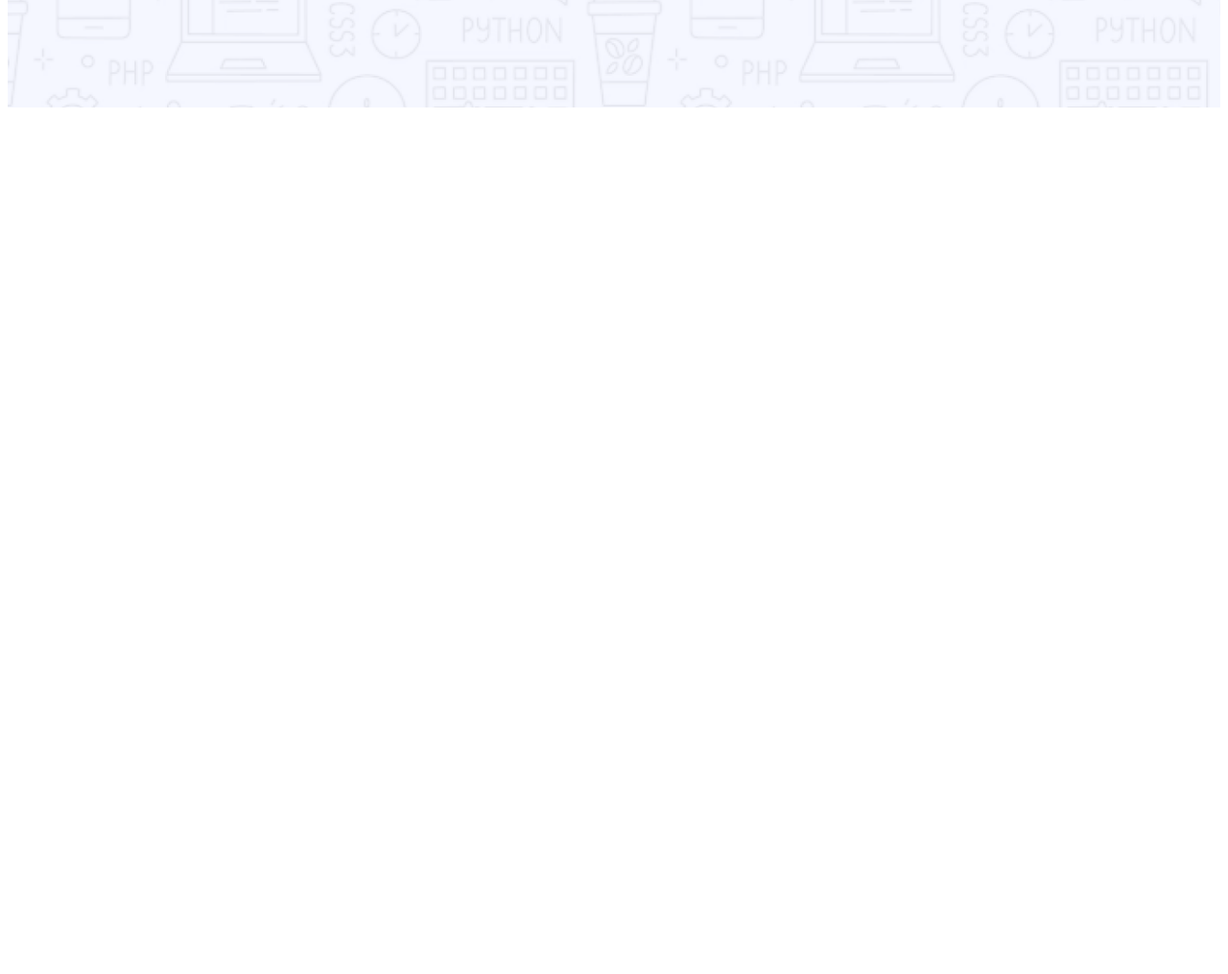
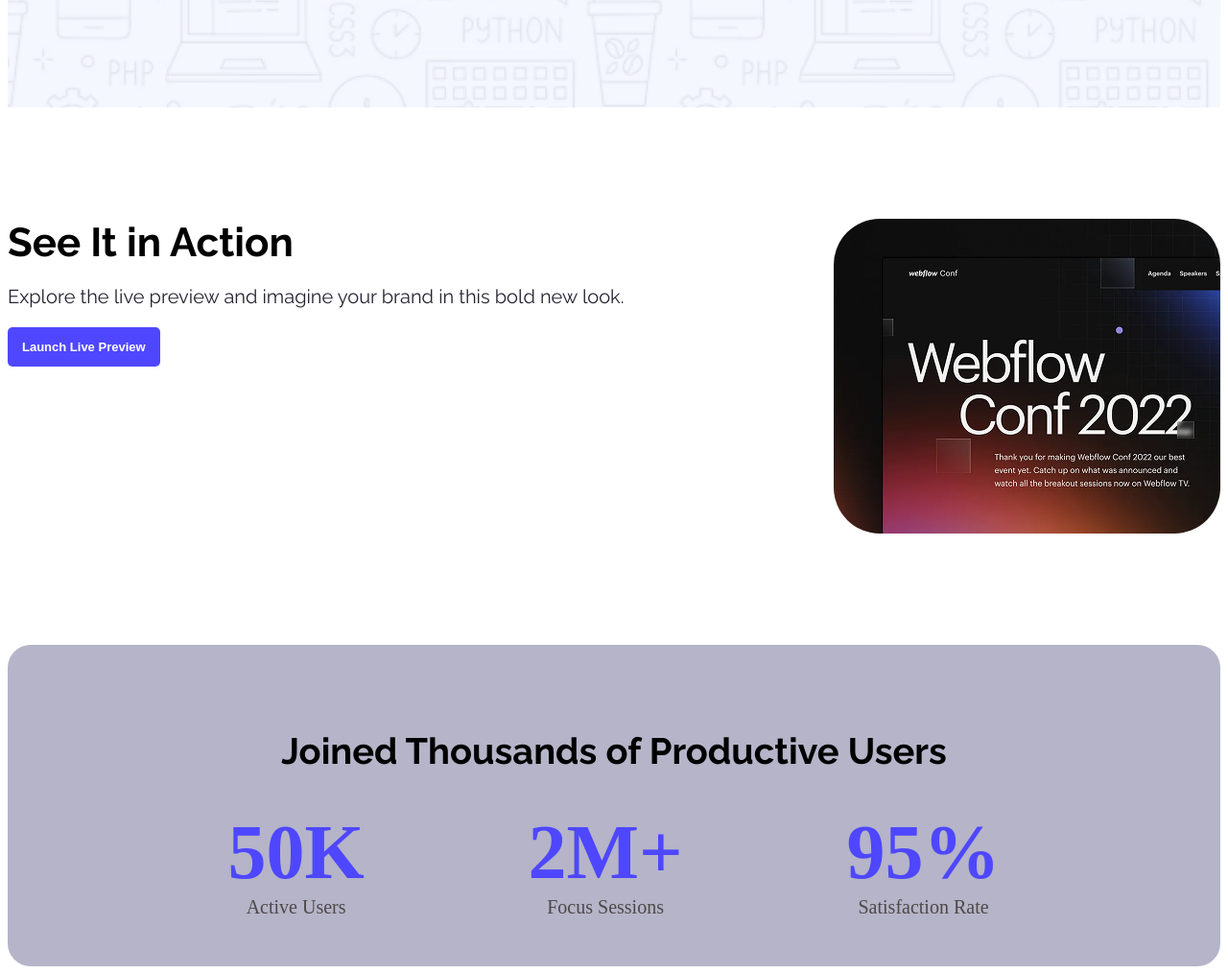
Before and after one commit to sabikunelma/elma, a plain HTML site: page index.html in a window 1280 px wide. Shown: the part 502-1517 px from the top of the page at 96% size. Before the commit the page ends 800 px from the top, so only its background shows below. Drawn offline with Linux system fonts and the light colour scheme.

Commit message:
added productive users section

```diff
--- a/index.html
+++ b/index.html
@@ -29,6 +29,39 @@
             </div>
         </div>
     </header>
+ <main>
+        <section class=" action-Section raleway-normal">
+            <div>
+                <div class="title">See It in Action</div>
+                <p class="subtitle color-2">Explore the live preview and imagine your brand in this bold new look.</p>
+                <button class="btn-primry">Launch Live Preview</button>
+            </div>
+            <img src="Assets/wc-mini.png" alt="">
+
+        </section>
+
+
+        <section class="productive-user-section">
+            <h3 class="user-section-title raleway-normal">Joined Thousands of Productive Users</h3>
+            <div class="items">
+
+                <div class="item">
+                    <p class="item-title color-1">50K</p>
+                    <p class="title-description">Active Users</p>
+                </div>
+                <div class="item">
+                    <p class="item-title color-1">2M+</p>
+                    <p class="title-description">Focus Sessions</p>
+                </div>
+                <div class="item">
+                    <p class="item-title color-1">95%</p>
+                    <p class="title-description">Satisfaction Rate</p>
+                </div>
+
+            </div>
+
+        </section>
+
 
 </body>
 </html>
--- a/styles/style.css
+++ b/styles/style.css
@@ -78,3 +78,68 @@ nav ul li{
 
     text-align: center;
 }
+
+
+main{
+    max-width: 1540px;
+    margin: 0 auto;
+}
+
+/* Action Section styles */
+.action-Section img{
+    height: 328px;
+    width: 403px;
+    border-radius: 48px;
+}
+.action-Section{
+    display: flex;
+    margin-top: 116px;
+    justify-content: space-between;
+    text-align: left;
+}
+.title{
+    font-size: 42px;
+    font-weight: bold;
+}
+
+.subtitle{
+    font-size: 20px;
+    display: block;
+}
+
+/* productive-user-section  styles */
+
+.productive-user-section{
+    text-align: center;
+    margin-top: 116px;
+    background-color: #b5b4c8;
+    border-radius: 24px;
+    padding: 50px 144px;
+}
+.user-section-title{
+    font-size: 38px;
+    font-weight: bold;
+      text-align: center;
+}
+
+.items{
+    display: flex;
+    justify-content: space-around;
+
+}
+
+.item-title{
+    font-size: 80px;
+    font-weight: bold ;
+}
+
+.item{
+    font-size: 20px;
+    color: #4e4848;
+
+}
+.item-title,
+.title-description {
+  margin: 0;
+  padding: 0;
+}
```
